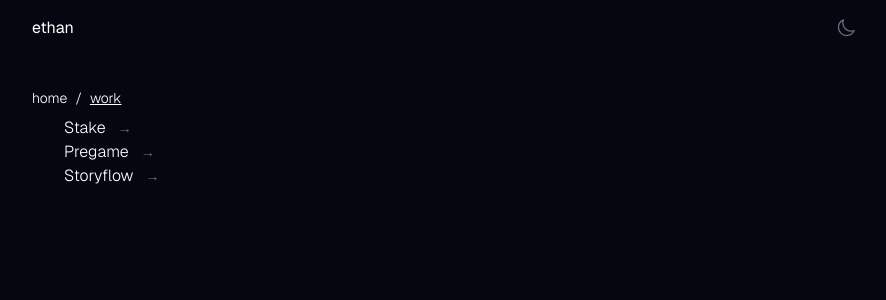
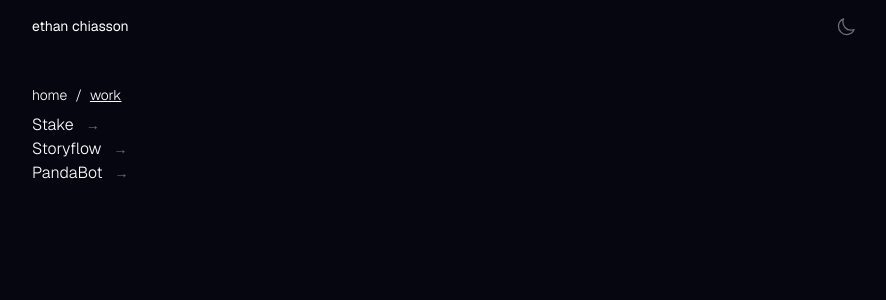
Before and after one commit to ethanchiasson/next-portfolio, a Next.js app: page /work in a window 1280 px wide. Shown: the top 300 px of the page, without its empty margins (196-1082 px from the left). Built offline with nearby package versions, Linux system fonts and the light colour scheme.

Commit message:
major changes

```diff
--- a/app/components/NavbarV2.tsx
+++ b/app/components/NavbarV2.tsx
@@ -2,30 +2,32 @@
 
 import ThemeToggle from "./ThemeToggle";
 import { motion } from "framer-motion";
-import { AtSign, Github } from "lucide-react";
 import Link from "next/link";
+const NavbarV2 = () => {
 
-const NavbarV2 = () => {
+
   return (
     <div className="flex flex-row justify-between items-center px-8 py-4">
+
       <div className="flex flex-row items-center gap-2">
-      {/* <motion.span
+        {/* <motion.span
       className="text-[18px] dark:text-white"
            initial={{ opacity: 0 }}
            animate={{ opacity: 1 }}
            transition={{ duration: 0.33, delay: 0.88 }}
           >✦</motion.span> */}
-      <motion.div
-        initial={{ opacity: 0 }}
-        animate={{ opacity: 1 }}
-        transition={{ duration: 3.3, delay: 0.33 }}
-      >
-        <Link href={"/"}>
-        <h1 className="text-[16px] dark:text-white">ethan</h1>
-        </Link>
-
-      </motion.div>
-
+        <div
+          // initial={{ opacity: 0 }}
+          // animate={{ opacity: 1 }}
+          // transition={{ duration: 3.3, delay: 0.33 }}
+        >
+          <Link href={"/"}>
+            <h1 className="dark:text-white text-[14px]">
+              {/* <Typer text="ethan"/> */}
+              ethan chiasson
+            </h1>
+          </Link>
+        </div>
       </div>
 
       <div className="flex flex-row items-center gap-3">
@@ -54,7 +56,7 @@ const NavbarV2 = () => {
             </p>
           </Link>
         </motion.div> */}
-         {/* <Link className="text-gray-500 transition-all duration-500 hover:text-slate-900 dark:hover:text-slate-100" href="https://github.com/ethanchiasson">
+        {/* <Link className="text-gray-500 transition-all duration-500 hover:text-slate-900 dark:hover:text-slate-100" href="https://github.com/ethanchiasson">
                   <Github className="h-4 w-4"/>
                   </Link> */}
         <motion.div
--- a/app/info/page.tsx
+++ b/app/info/page.tsx
@@ -48,7 +48,7 @@ export default function Home() {
               {/* {section.content} */}
               {section.subSections && (
                 <div className="inline-flex">
-                  <div className="accordion-submenu ml-8">
+                  <div className="accordion-submenu">
                     {section.subSections.map((subSection, subIndex) => (
                       <Link href={subSection.link}>
                       <div
--- a/app/page.tsx
+++ b/app/page.tsx
@@ -28,9 +28,9 @@ export default function Home() {
       title: "work",
       subSections: [
         { title: "StakeOS", content: "→", link: "/work/stake" },
+        { title: "Storyflow", content: "→", link: "/work/story-flow" },
         // { title: "Rune", content: "→", link: "/rune" },
-        { title: "Pregame", content: "→", link: "/work/pregame" },
-        { title: "Storyflow", content: "→", link: "/work/story-flow" },
+        { title: "PandaBot", content: "→", link: "/work/panda-bot" },
       ],
       // content: "Content for Section 2",
       isOpen: false,
--- a/app/work/[slug]/page.tsx
+++ b/app/work/[slug]/page.tsx
@@ -18,8 +18,8 @@ export default async function Page({ params }: { params: { slug: string } }) {
   const content = await getWorks(slug);
 
   return (
-    <main className="flex flex-col p-8 mx-auto ">
-      <div className="flex flex-row gap-2 mb-8 text-sm">
+    <main className="flex flex-col p-8 mx-auto">
+      <div className="flex flex-row gap-2 mb-8 text-sm font-light">
         <p>
           <Link href={"/"}>home</Link>
         </p>
--- a/app/work/page.tsx
+++ b/app/work/page.tsx
@@ -18,8 +18,9 @@ export default function Home() {
       subSections: [
         { title: "Stake", content: "→", link: "/work/stake" },
         // { title: "Rune", content: "→", link: "/rune" },
-        { title: "Pregame", content: "→", link: "/work/pregame" },
         { title: "Storyflow", content: "→", link: "/work/story-flow" },
+        { title: "PandaBot", content: "→", link: "/work/panda-bot" },
+
       ],
       // content: "Content for Section 2",
       isOpen: true,
@@ -51,7 +52,7 @@ export default function Home() {
               {/* {section.content} */}
               {section.subSections && (
                 <div className="inline-flex">
-                  <div className="accordion-submenu ml-8">
+                  <div className="accordion-submenu">
                     {section.subSections.map((subSection, subIndex) => (
                       <Link href={subSection.link}>
                       <div
```
Also changed, not shown: works/panda-bot.md (added, +15 -0 lines), works/pregame.md (deleted, +0 -15 lines).
